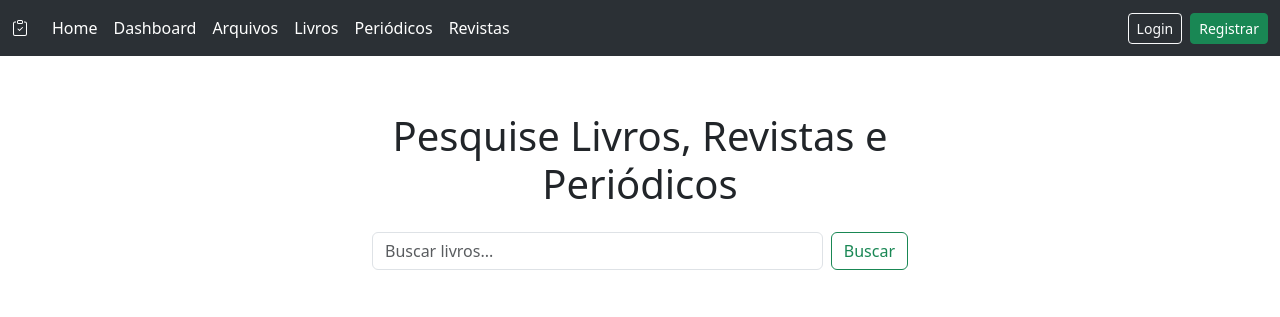
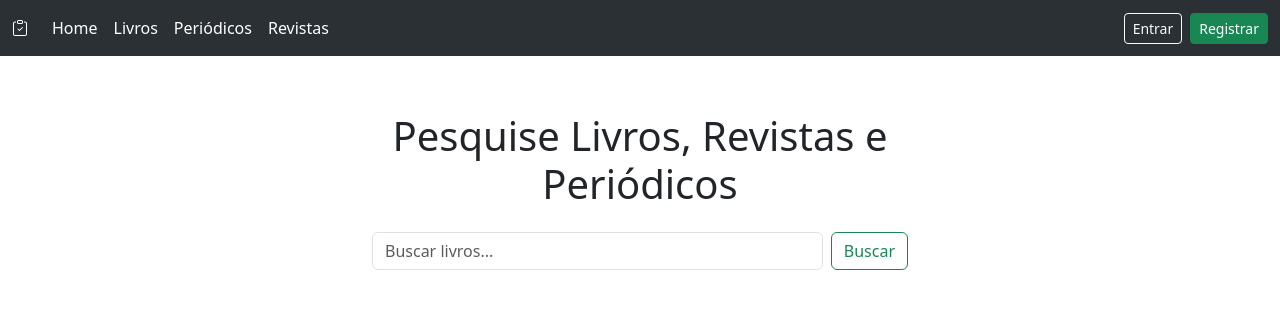
Before and after one commit to LUANSSA/LibraTech, a Django app: page / in a window 1280 px wide. Shown: the top 317 px of the page. Run offline with Django 5.2, Linux system fonts and the light colour scheme.

Commit message:
✨ Novo Recurso: Permissões de usuário logado

```diff
--- a/core/templates/core/base.html
+++ b/core/templates/core/base.html
@@ -6,6 +6,8 @@
     <meta name="viewport" content="width=device-width, initial-scale=1">
     <title>{% block titulo_da_pagina %}{% endblock titulo_da_pagina%}</title>
     <link href="https://cdn.jsdelivr.net/npm/bootstrap@5.3.7/dist/css/bootstrap.min.css" rel="stylesheet" integrity="sha384-LN+7fdVzj6u52u30Kp6M/trliBMCMKTyK833zpbD+pXdCLuTusPj697FH4R/5mcr" crossorigin="anonymous">
+    <link rel="stylesheet" href="https://cdn.jsdelivr.net/npm/bootstrap-icons@1.11.1/font/bootstrap-icons.css">
+
     <style>
         .search-main {
             height: 80vh; /* altura da main, ajusta conforme necessário */
@@ -26,6 +28,11 @@
             border-radius: 0.5rem;
             max-width: 600px;
             width: 90%;
+        }
+
+        .bg-purple {
+            background-color: #6f42c1; /* Roxo do Bootstrap */
+            color: white; /* Garante contraste */
         }
     </style>
 </head>
@@ -57,15 +64,20 @@
                     <li class="nav-item">
                         <a class="nav-link active" aria-current="page" href="/">Home</a>
                     </li>
+
+                    {% if user.is_authenticated %}
                         {% comment %} Página Dashboard {% endcomment %}
                         <li class="nav-item">
                             <a class="nav-link active" aria-current="page" href="{% url 'painel_dashboard' %}">Dashboard</a>
                         </li>
+                    {% endif %}
 
+                    {% if user.is_authenticated %}
                         {% comment %} Página de Arquivos {% endcomment %}
                         <li class="nav-item">
                             <a class="nav-link active" aria-current="page" href="{% url 'arquivos_listar' %}">Arquivos</a>
                         </li>
+                    {% endif %}
 
                     {% comment %} Página de Livros {% endcomment %}
                     <li class="nav-item">
@@ -84,14 +96,20 @@
                 </ul>
             </div>
 
-            <!-- Menu Botões Login e Registrar no canto direito -->
+            <!-- Menu Botões Login e Registrar no canto direito / Logout -->
             <ul class="navbar-nav ms-auto">
+                {% if user.is_authenticated %}
                     <li class="nav-item me-2">
-                    <a class="btn btn-outline-light btn-sm" href="{% url 'painel_login' %}">Login</a>
+                        <a class="btn btn-outline-light btn-sm" href="{% url 'painel_sair' %}">Sair</a>
+                    </li>
+                {% else %}
+                    <li class="nav-item me-2">
+                        <a class="btn btn-outline-light btn-sm" href="{% url 'painel_entrar' %}">Entrar</a>
                     </li>
                     <li class="nav-item">
-                    <a class="btn btn-success btn-sm" href="{% url 'painel_recuperar_senha' %}">Registrar</a>
+                        <a class="btn btn-success btn-sm" href="{% url 'painel_usuarios_cadastrar' %}">Registrar</a>
                     </li>
+                {% endif %}
             </ul>
         </div>
     </nav>
```
Lines whose indentation alone changed are shown as unchanged.
